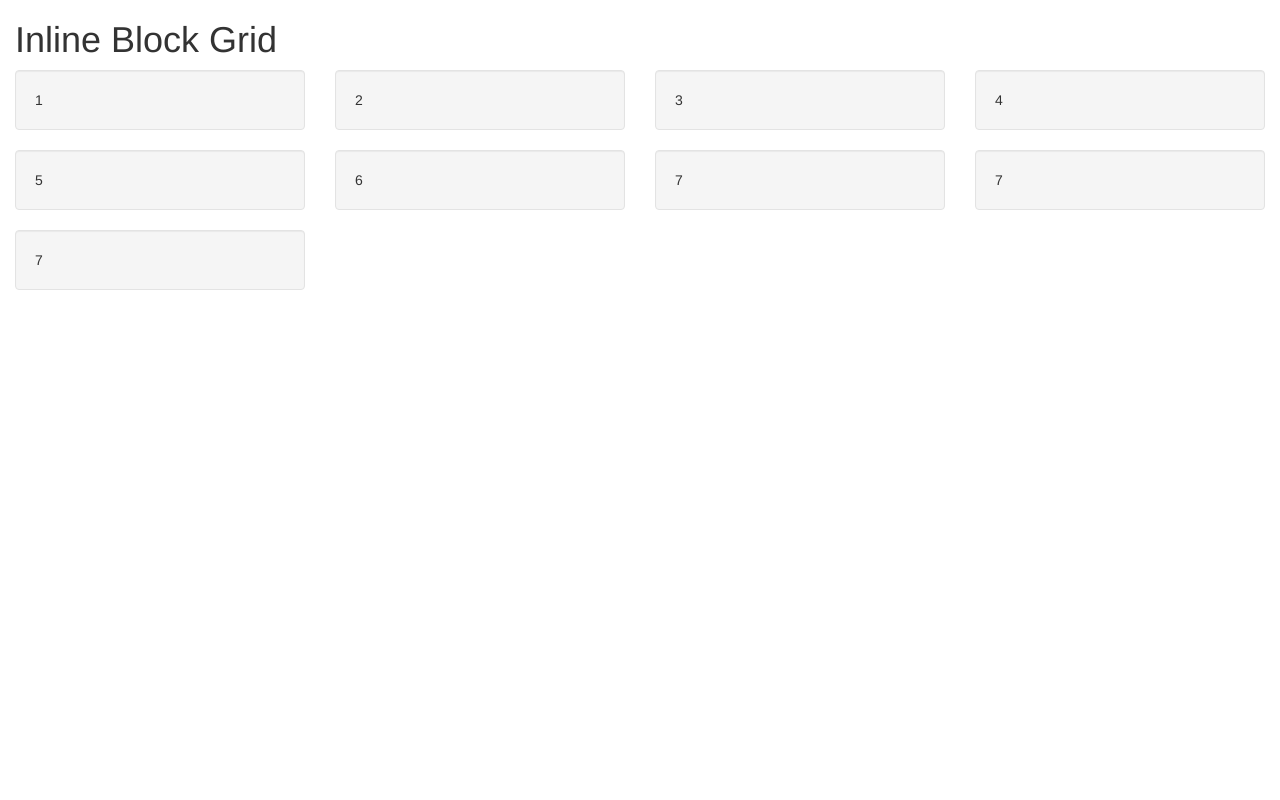
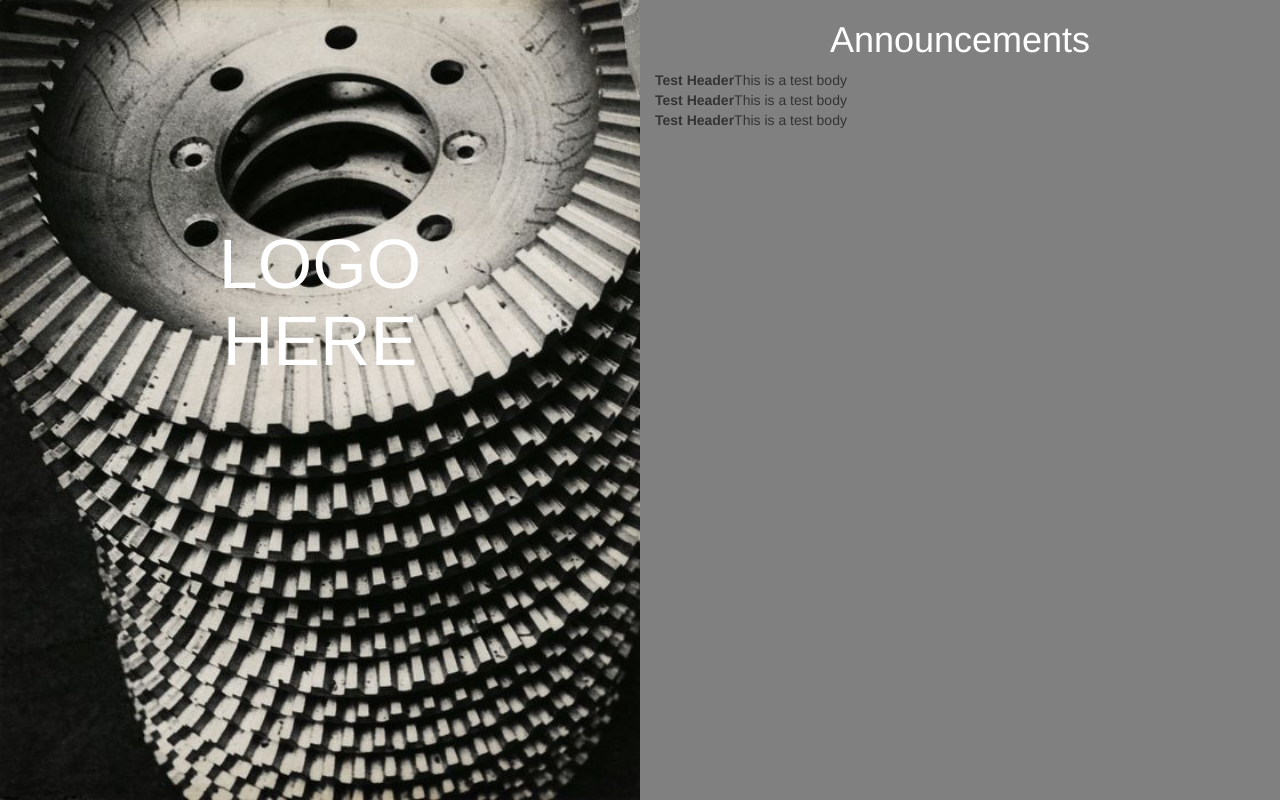
Before and after one commit to akaseahawk/hopkinshackerclub.com, a Flask app: page / in a window 1280 px wide. Run offline with Flask 2, Linux system fonts and the light colour scheme; some libraries are stand-ins or nearby versions.

Commit message:
added skeleton of front page for case study at tomorrows meeting

```diff
--- a/server.py
+++ b/server.py
@@ -1,12 +1,18 @@
-#rhis is a change
-
 from flask import Flask, render_template, url_for, request
 app = Flask(__name__)
+
+def getAnnouncements():
+    #will eventually read announcements from data base
+    return [
+            ['Test Header', 'This is a test body'],
+            ['Test Header', 'This is a test body'],
+            ['Test Header', 'This is a test body']
+        ]
 
 @app.route('/', methods = ['GET'])
 def index():
     if request.method == 'GET':
-        return render_template('index.html')
+        return render_template('index.html', announcements = getAnnouncements())
 
 if __name__ == '__main__':
     app.run(debug = True)
--- a/static/css/style.css
+++ b/static/css/style.css
@@ -1,27 +1,37 @@
-/* demo */
-.col-sm-4 {border:1px solid red;}
-.well {height:200px;}
-.height1 {height:250px}
-.height2 {height:300px}
-/* demo */
+.page{
+  background-color: gray;
+  padding: 0;
+  margin: 0;
+}
 
+.intro{
+  width: 100%;
+  height: auto;
+  padding: 0;
+  margin: 0;
+  text-align: center;
+  background: url('../img/testImg.jpg') no-repeat scroll;
+  background-size: cover;
+}
 
-@media (min-width:768px) {
-    .inline-block-row {
-        word-spacing: -1em;
-        letter-spacing: -1em;
-        overflow:hidden;
-    }
-    .inline-block-row .col-sm-4 {
-        word-spacing: normal;
-        vertical-align: top;
-        letter-spacing: normal;
-        display: inline-block;
-        float:none;
-    }
+.title{
+  text-align: center;
+  color: white;
 }
-@media (min-width:992px) {
-    .inline-block-row .col-md-3 {
-        float:none;
-    }
+
+.tightText{
+  padding: 0;
+  margin: 0;
 }
+
+.vertCenter {
+  position: relative;
+  top: 50%;
+  transform: translateY(-50%);
+}
+
+.vertOffCenter {
+  position: relative;
+  top: 35%;
+  transform: translateY(-35%);
+}
--- a/templates/index.html
+++ b/templates/index.html
@@ -4,42 +4,51 @@
   </head>
 
   <body>
-  <!--bootstrap-->
-  <script src="//code.jquery.com/jquery.min.js"></script>
-  <link href="//maxcdn.bootstrapcdn.com/bootstrap/3.3.0/css/bootstrap.min.css" rel="stylesheet" type="text/css" />
-  <script src="//maxcdn.bootstrapcdn.com/bootstrap/3.3.0/js/bootstrap.min.js"></script>
+    <link href="/static/css/style.css" rel="stylesheet">
+    <div class = 'page'>
+      <div class = 'container-fluid' style='padding:0; margin:0;'>
+        <div class='row inline-block-row' style='padding:0; margin:0;'>
+          <div class='col-sm-12 col-md-6' style='padding:0; margin:0;'>
+            <div id='introImg' class='intro' style='height:500px;'>
+              <div class='vertOffCenter'>
+                <h1 class = 'tightText' style = 'color: white; font-size:500%'>LOGO</h1>
+                <h1 class = 'tightText' style = 'color: white; font-size:500%'>HERE</h1>
+              </div>
+            </div>
+            <script>
+              h = window.innerHeight;
+              w = window.innerWidth;
+              //since we want it to fill the whole screen on small
+              //and else, fill half of the screen
+              if(w>576){
+                w = w/2;
+              }
+              var heightStr = h.toString()+'px';
+              var widthStr = w.toString()+'px';
+              document.getElementById('introImg').style.height=heightStr;
+              document.getElementById('introImg').style.width=widthStr;
+            </script>
+          </div>
+          <div class='col-sm-12 col-md-6'>
+            <h1 class='title'>Announcements</h1>
+            <table>
+              <!-- The function that returns announcements will be sure
+                   to return a small enough number so format is ok -->
+              {% for elem in announcements %}
+                <tr>
+                  <th> {{ elem.0 }} </th>
+                  <td> {{ elem.1 }} </td>
+                </tr>
+              {% endfor %}
+            </table>
+          </div>
+        </div>
+      </div>
+    </div>
 
-     <div class="container-fluid">
-       <h1>Inline Block Grid</h1>
-       <div class="row inline-block-row">
-          <div class="col-sm-4 col-md-3">
-             <div class="well height1">1</div>
-          </div>
-          <div class="col-sm-4 col-md-3">
-             <div class="well">2</div>
-          </div>
-          <div class="col-sm-4 col-md-3">
-             <div class="well">3</div>
-          </div>
-          <div class="col-sm-4 col-md-3">
-             <div class="well"> 4</div>
-          </div>
-          <div class="col-sm-4 col-md-3">
-             <div class="well"> 5</div>
-          </div>
-          <div class="col-sm-4 col-md-3">
-             <div class="well height2"> 6</div>
-          </div>
-          <div class="col-sm-4 col-md-3">
-             <div class="well"> 7</div>
-          </div>
-          <div class="col-sm-4 col-md-3">
-             <div class="well height1"> 7</div>
-          </div>
-          <div class="col-sm-4 col-md-3">
-             <div class="well"> 7</div>
-          </div>
-       </div>
-     </div>
+    <script src="//code.jquery.com/jquery.min.js"></script>
+    <link href="//maxcdn.bootstrapcdn.com/bootstrap/3.3.0/css/bootstrap.min.css" rel="stylesheet" type="text/css" />
+    <script src="//maxcdn.bootstrapcdn.com/bootstrap/3.3.0/js/bootstrap.min.js"></script>
+
   </body>
 </html>
```
Also changed, not shown: static/img/testImg.jpg (added).
